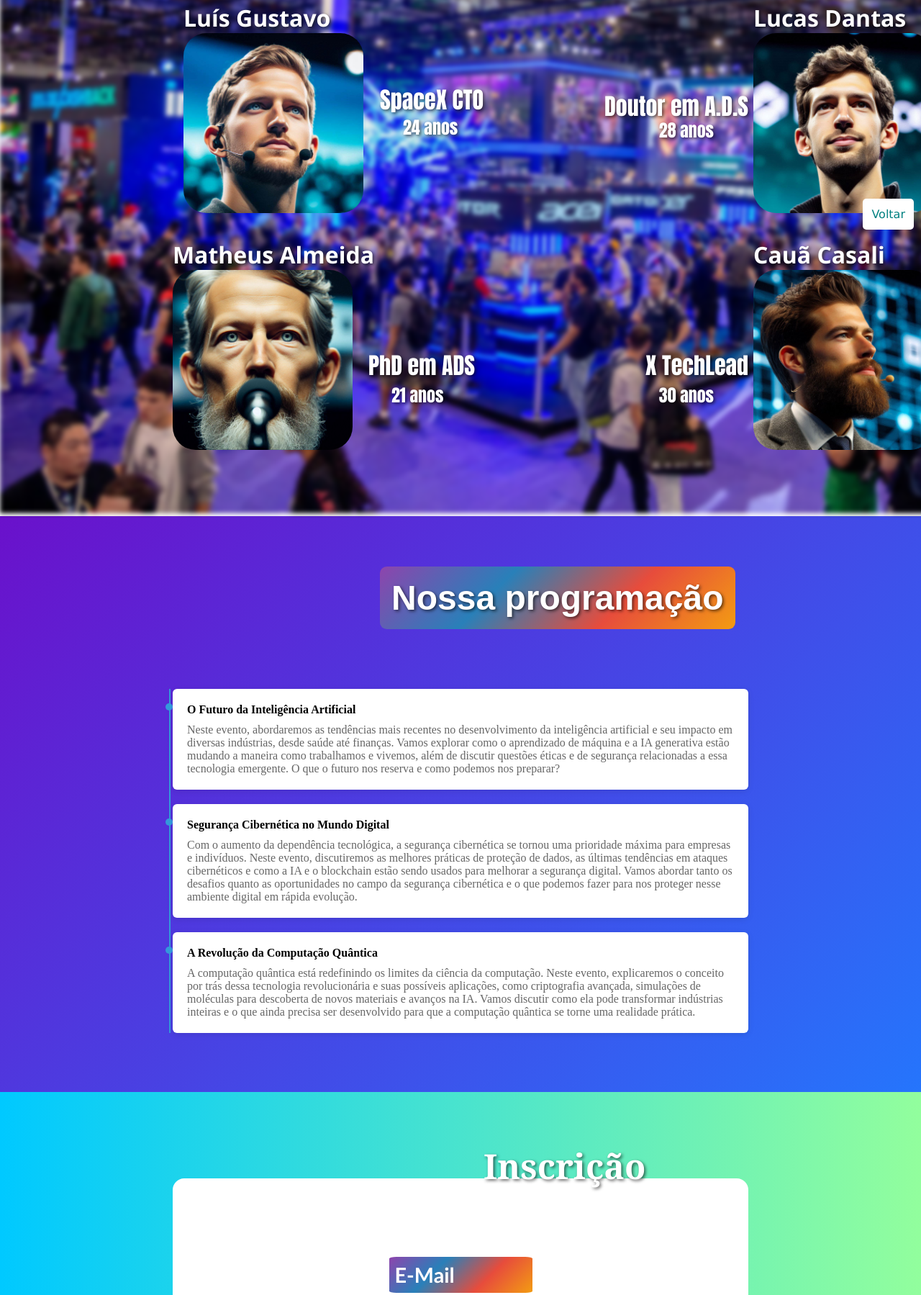
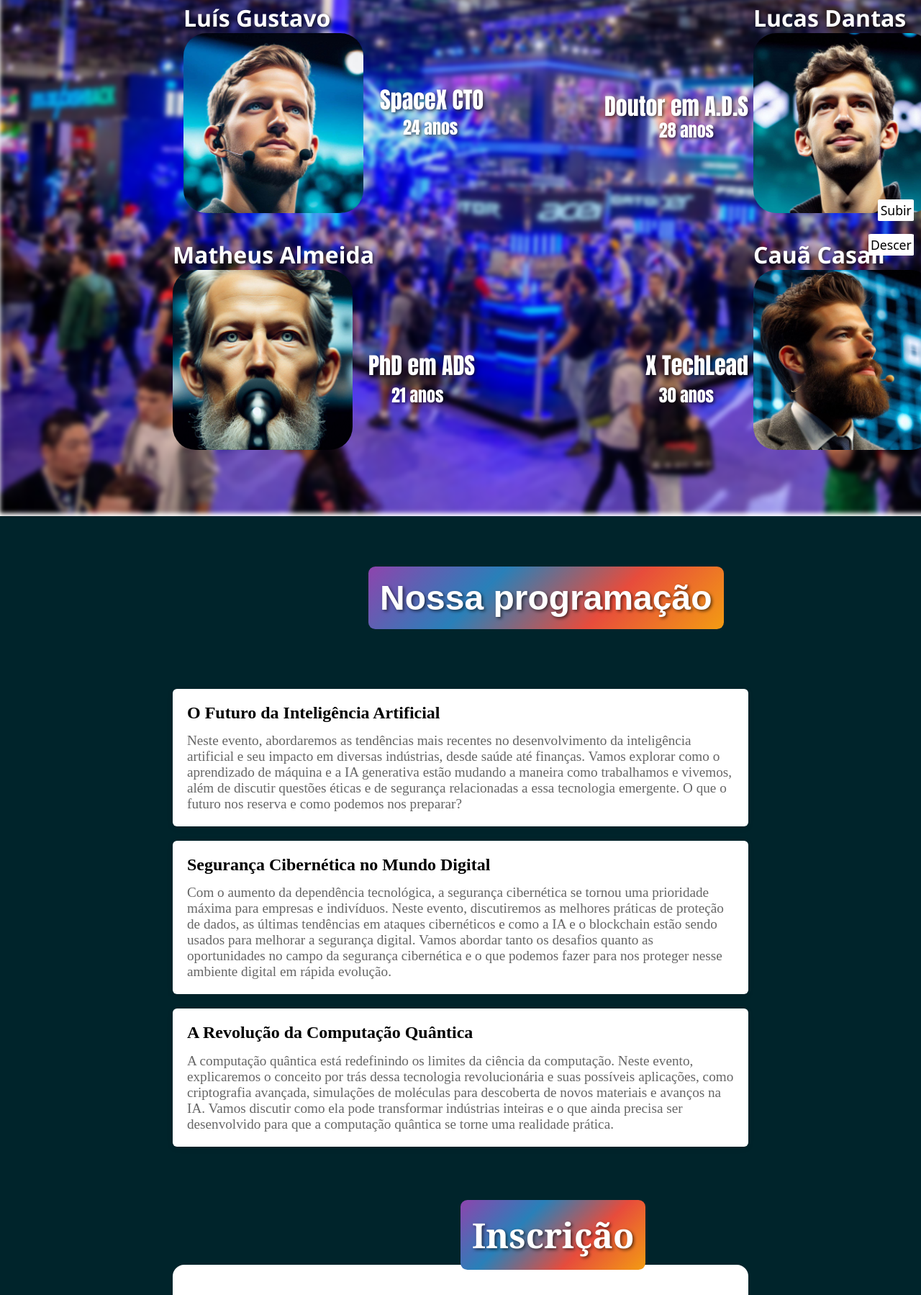
Before and after one commit to luisgustavo777/techFest2023, a plain HTML site: page index.html in a window 1280 px wide. Shown: the part 253-2052 px from the top of the page at 72% size. Drawn offline with Linux system fonts and the light colour scheme.

Commit message:
corrigir tamanhos e cores + botao subir e descer

```diff
--- a/index.html
+++ b/index.html
@@ -8,9 +8,8 @@
     <link rel="shortcut icon" href="faviconT.ico" type="image/x-icon">
 </head>
 <body>
-    <div class="voltarAoTopo">
-        <a href="#section1">Voltar</a>
-    </div>
+    <a href="#section1" class="voltarAoTopo">Subir</a>
+    <a href="#section7" class="descer">Descer</a>
 
     <header class="cabecalho" id="section1">
         <img src="cover.png" alt="logomarca" width="255px">
@@ -122,5 +121,11 @@
         </div>
     </div>
 
+    <footer class="rodape" id="section7">
+        <h3>Feito por Luís Gustavo</h3>
+        <a href="https://www.linkedin.com/in/lu%C3%ADs-gustavo-moreira-928967262/">LinkedIn</a>
+        <a href="https://wa.me/5524992151385">GitHub</a>
+        <a href="https://wa.me/5524992151385">WhatsApp</a>
+    </footer>
 </body>
 </html>
--- a/style.css
+++ b/style.css
@@ -19,24 +19,34 @@ html {
     position: fixed;
     z-index: 1000;
     right: 10px;
+    font-size: 1.1rem;
+    font-family: system-ui, -apple-system, BlinkMacSystemFont, 'Segoe UI', Roboto, Oxygen, Ubuntu, Cantarell, 'Open Sans', 'Helvetica Neue', sans-serif;
+    padding: 0.2rem;
+    color: black;
+    text-decoration: none;
+    background-color: white;
+    border-radius: 5%;
     bottom: 15rem;
 }
 
-.voltarAoTopo a {
-    font-family: Verdana, Geneva, Tahoma, sans-serif;
-    padding: 12px;
+.descer {
+    position: fixed;
+    z-index: 1000;
+    right: 10px;
+    font-size: 1.1rem;
+    font-family: system-ui, -apple-system, BlinkMacSystemFont, 'Segoe UI', Roboto, Oxygen, Ubuntu, Cantarell, 'Open Sans', 'Helvetica Neue', sans-serif;
+    padding: 0.2rem;
+    color: black;
+    text-decoration: none;
     background-color: white;
-    border-radius: 5px;
-    text-decoration: none;
-    list-style-type: none;
-    color: teal;
+    border-radius: 5%;
+    bottom: 12rem;
 }
 
 .listaUl {
     display: flex;
     gap: 14rem;
     font-family: 'Trebuchet MS', 'Lucida Sans Unicode', 'Lucida Grande', 'Lucida Sans', Arial, sans-serif;
-    list-style-type: none;
 }
 
 .data {
@@ -182,7 +192,7 @@ html {
 }
 
 .timelineDiv {
-    background: linear-gradient(135deg, #6a11cb, #2575fc);
+    background-color: #00242b;
     height: 50rem;
 }
 
@@ -193,7 +203,7 @@ html {
     font-size: 3rem;
     top: 65rem;
     position: absolute;
-    left: 33rem;
+    left: 32rem;
     background: linear-gradient(135deg, #8e44ad, #2980b9, #e74c3c, #f39c12);
     border-radius: 0.6rem;
     padding: 1rem;
@@ -215,52 +225,33 @@ html {
     position: relative;
 }
 
-.event::before {
-    content: '';
-    position: absolute;
-    left: -10px;
-    top: 20px;
-    width: 10px;
-    height: 10px;
-    background-color: #3498db;
-    border-radius: 50%;
-}
-
-.timeline::before {
-    content: '';
-    position: absolute;
-    left: -5px;
-    top: 0;
-    width: 2px;
-    height: 100%;
-    background-color: #3498db;
-}
-
 .timeline h2 {
-    font-size: 16px;
-    margin-bottom: 10px;
+    font-size: 1.5rem;
+    margin-bottom: 0.9rem;
 }
 
 .timeline p {
-    font-size: 16px;
+    font-size: 1.2rem;
     color: #666;
 }
 
 .inscricao {
     display: flex;
-    background: linear-gradient(90deg, #00C9FF 0%, #92FE9D 100%);
-    background-repeat: no-repeat;
+    background-color: #00242b;
     height: 50rem;
     justify-content: center;
-    align-items: center;
+    align-items: end;
 }
 
 .inscricao h1 {
     font-size: 3rem;
     text-shadow: 2px 2px 4px rgba(0, 0, 0, 0.6);
     color: white;
-    left: 42rem;
-    top: 115rem;
+    left: 40rem;
+    background: linear-gradient(135deg, #8e44ad, #2980b9, #e74c3c, #f39c12);
+    border-radius: 0.6rem;
+    padding: 1rem;
+    top: 120rem;
     position: absolute;
     font-family: Cambria, Cochin, Georgia, Times, 'Times New Roman', serif;
 }
@@ -278,8 +269,9 @@ html {
 }
 
 .campo input {
-    padding: 10px;
+    padding: 0.5rem;
     width: 100%;
+
     box-sizing: border-box;
     font-size: 16px;
 }
@@ -288,23 +280,27 @@ html {
     display: flex;
     font-size:  1.8rem;
     font-family: 'Trebuchet MS', 'Lucida Sans Unicode', 'Lucida Grande', 'Lucida Sans', Arial, sans-serif;
-    background: linear-gradient(135deg, #8e44ad, #2980b9, #e74c3c, #f39c12);
+    background-color: wheat;
+    text-shadow: 2px 2px 4px rgba(0, 0, 0, 0.6);
     padding: 0.5rem;
     border-radius: 5%;
-    color: white;
+    color: black;
     margin: 1rem;
 }
 
 .formBox button {
     position: absolute;
-    left: 67rem;
-    top: 148rem;
-    background-color: pink;
+    left: 65rem;
+    color: black;
+    padding: 1rem;
+    top: 155rem;
+    font-family: Impact, Haettenschweiler, 'Arial Narrow Bold', sans-serif;
+    background-color: wheat;
     border-radius: 5rem;
 }
 
 .nossoLocal {
-    background: linear-gradient(90deg, #FF5F6D 0%, #FFC371 100%);
+    background-color: #00242b;
     height: 50rem;
     display: flex;
     justify-content: start;
@@ -325,7 +321,33 @@ html {
     font-family: 'Trebuchet MS', 'Lucida Sans Unicode', 'Lucida Grande', 'Lucida Sans', Arial, sans-serif;
     text-shadow: 2px 2px 4px rgba(0, 0, 0, 0.6);
     margin: 10rem;
+    font-size: 1.3rem;
     padding: 5rem;
     background-color: white;
     border-radius: 10%;
 }
+
+.rodape {
+    display: flex;
+    background-color: #054d5c;
+    width: 100%;
+    justify-content: start;
+    height: 4rem;
+}
+
+.rodape h3 {
+    color: white;
+    font-size: 1.5rem;
+    display: flex;
+    margin: 2rem;
+    text-shadow: 2px 2px 4px rgba(0, 0, 0, 0.3);
+    font-family: 'Courier New', Courier, monospace;
+    align-items: center;
+}
+
+.rodape a {
+    color: black;
+    font-size: 1.2rem;
+    margin: 2rem;
+    font-family: 'Franklin Gothic Medium', 'Arial Narrow', Arial, sans-serif;
+}
```
